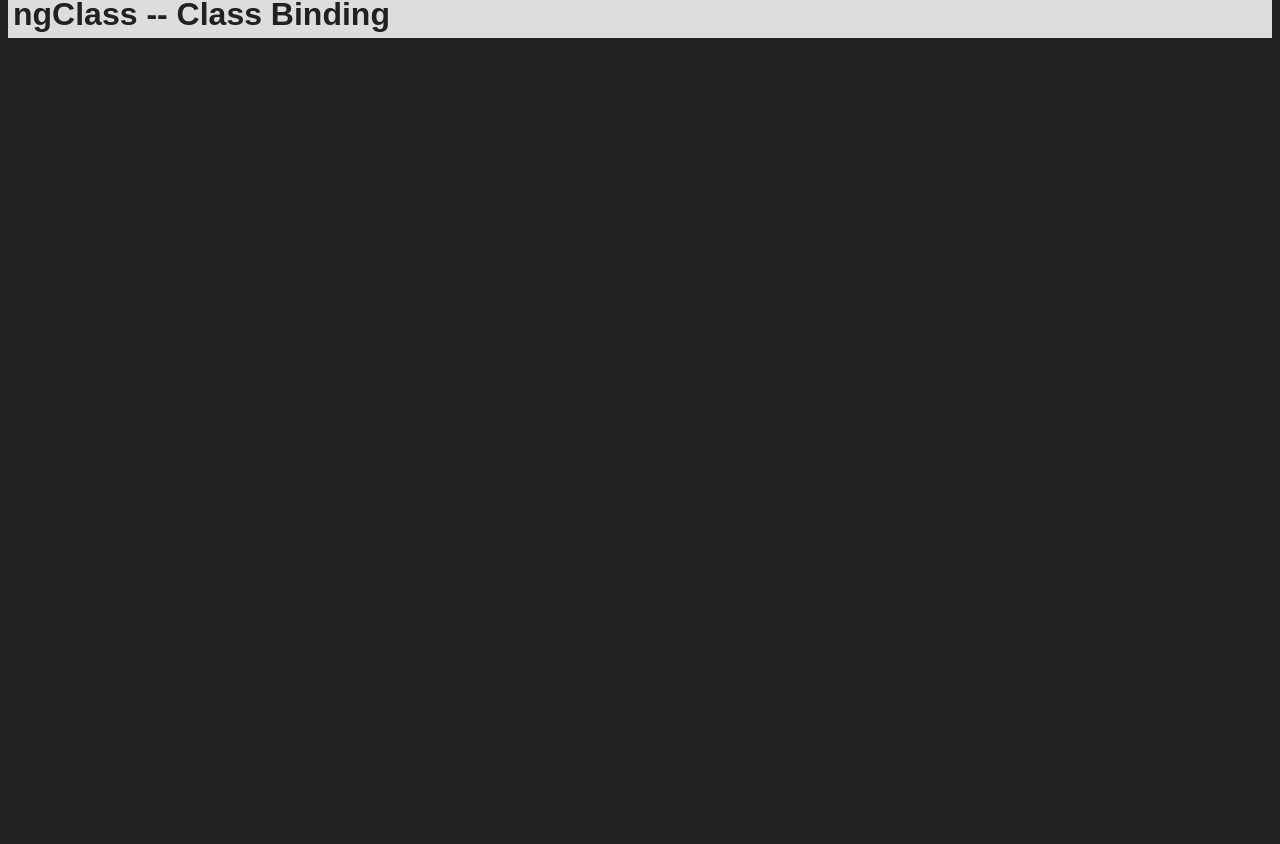
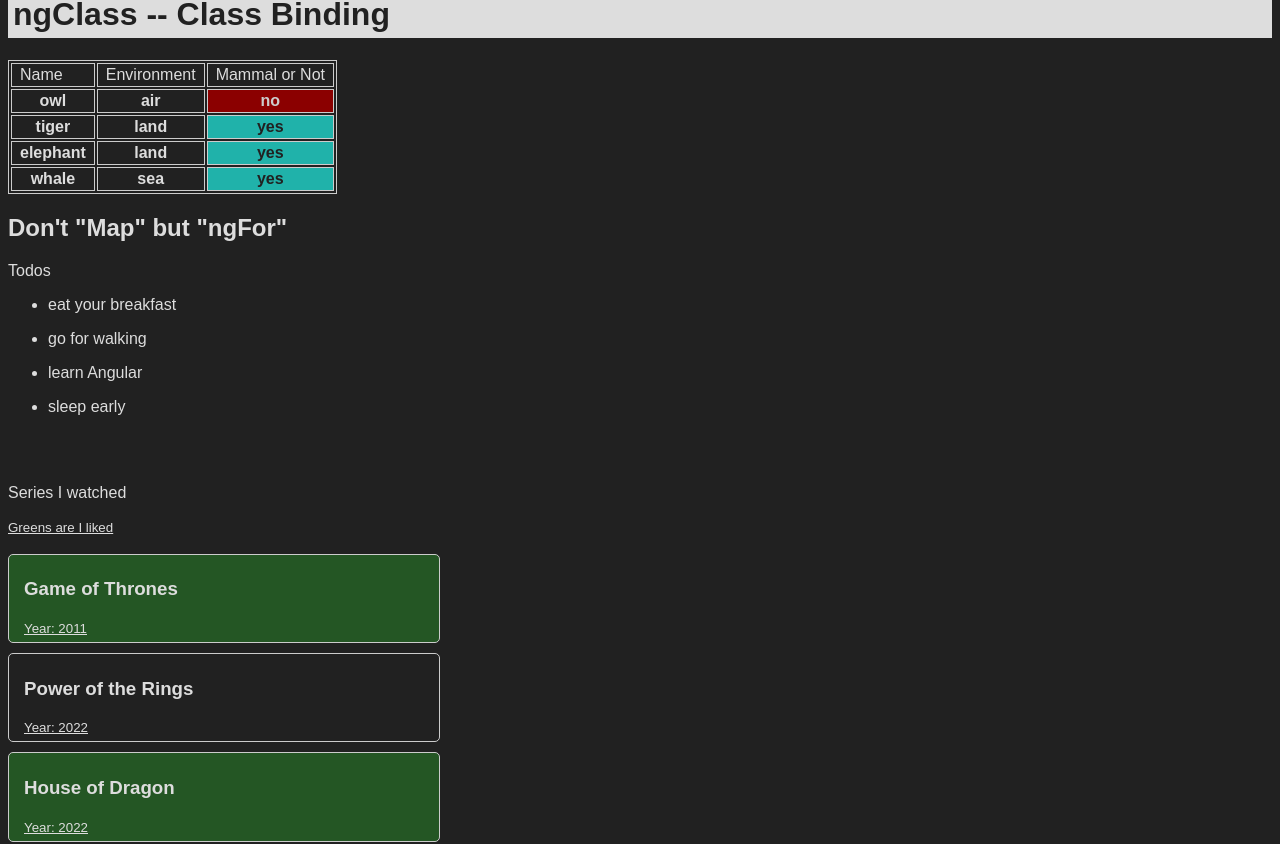
Before and after one commit to emrebican/angular-concepts, an Angular app: page / in a window 1280 px wide. Shown: the part 2669-3513 px from the top of the page. Before the commit the page ends 2729 px from the top, so only its background shows below. Built offline with nearby package versions, Linux system fonts and the light colour scheme.

Commit message:
class Binding concept is added

```diff
--- a/src/app/class-binding/class-binding.component.css
+++ b/src/app/class-binding/class-binding.component.css
@@ -0,0 +1,32 @@
+table,
+td,
+th {
+  border: 1px solid #ccc;
+}
+
+td,
+th {
+  padding: 2px 8px;
+}
+
+.mammal {
+  background-color: lightseagreen;
+  color: #212121;
+}
+
+.not {
+  background-color: darkred;
+  color: #ccc;
+}
+
+.like-indicator {
+  background-color: rgba(38, 129, 38, 0.553);
+}
+
+.container {
+  border: 1px solid #ccc;
+  border-radius: 5px;
+  padding: 5px 15px;
+  max-width: 400px;
+  margin-bottom: 10px;
+}
--- a/src/app/class-binding/class-binding.component.html
+++ b/src/app/class-binding/class-binding.component.html
@@ -1,2 +1,66 @@
 <!-- ngClass -- Class Binding -->
 <h1>ngClass -- Class Binding</h1>
+
+<table>
+    <thead>
+        <td>Name</td>
+        <td>Environment</td>
+        <td>Mammal or Not</td>
+    </thead>
+    <tbody>
+        <tr *ngFor="let animal of animals">
+            <th>{{animal.name}}</th>
+            <th>{{animal.environment}}</th>
+            <th [ngClass]="{'mammal': animal.isMammal, 'not': !animal.isMammal}">
+                <div *ngIf="animal.isMammal; then yesMammal else noMammal"></div>
+                <ng-template #yesMammal>yes</ng-template>
+                <ng-template #noMammal>no</ng-template>
+            </th>
+        </tr>
+    </tbody>
+</table>
+
+<h2>Don't "Map" but "ngFor"</h2>
+
+<p>Todos</p>
+<ul *ngFor="let todo of todos">
+    <li>{{todo}}</li>
+</ul>
+<br>
+<br>
+<p>Series I watched</p>
+<small>Greens are I liked</small>
+<br>
+<br>
+
+<div *ngFor="let item of series">
+    <div class="container" [ngClass]="{'like-indicator': item.like}">
+        <h3>{{item.title}}</h3>
+        <small>Year: {{item.year}}</small>
+    </div>
+</div>
+
+<br>
+<br>
+<br>
+<br>
+
+<h2>Not Working well todo list</h2>
+
+<input type="text" #itemRef>
+<button (click)="handleList(itemRef.value)">Add</button>
+
+<ul *ngFor="let listItem of lists, let idx = index">
+    <li (keydown)="idx">
+        <span>{{listItem.title}}</span>
+        <br>
+        <small>
+            <div *ngIf="listItem.isComplete; then completed else notCompleted"></div>
+            <ng-template #completed>Completed</ng-template>
+            <ng-template #notCompleted>Not Completed</ng-template>
+        </small>
+        <br>
+        <!-- <button (click)="handleComplete(idx)">Complete</button> -->
+        <!-- <button (click)="handleDelete(idx)">Delete</button> -->
+    </li>
+</ul>
--- a/src/app/class-binding/class-binding.component.ts
+++ b/src/app/class-binding/class-binding.component.ts
@@ -1,8 +1,101 @@
 import { Component } from '@angular/core';
+
+interface IAnimal {
+  name: string;
+  environment: string;
+  isMammal: boolean;
+}
+
+interface ISerie {
+  title: string;
+  year: number;
+  like: boolean;
+}
+
+interface IList {
+  title: string;
+  isComplete: boolean;
+}
 
 @Component({
   selector: 'app-class-binding',
   templateUrl: './class-binding.component.html',
   styleUrls: ['../app.component.css', './class-binding.component.css']
 })
-export class ClassBindingComponent {}
+export class ClassBindingComponent {
+  animals: IAnimal[] = [
+    {
+      name: 'owl',
+      environment: 'air',
+      isMammal: false
+    },
+    {
+      name: 'tiger',
+      environment: 'land',
+      isMammal: true
+    },
+    {
+      name: 'elephant',
+      environment: 'land',
+      isMammal: true
+    },
+    {
+      name: 'whale',
+      environment: 'sea',
+      isMammal: true
+    }
+  ];
+
+  todos: string[] = [
+    'eat your breakfast',
+    'go for walking',
+    'learn Angular',
+    'sleep early'
+  ];
+
+  series: ISerie[] = [
+    {
+      title: 'Game of Thrones',
+      year: 2011,
+      like: true
+    },
+    {
+      title: 'Power of the Rings',
+      year: 2022,
+      like: false
+    },
+    {
+      title: 'House of Dragon',
+      year: 2022,
+      like: true
+    },
+    {
+      title: 'The Expanse',
+      year: 2015,
+      like: true
+    }
+  ];
+
+  lists: IList[] = [];
+
+  handleList(value: string) {
+    let item: IList = { title: value, isComplete: false };
+    this.lists.push(item);
+  }
+
+  handleComplete(idx: number) {
+    let newList = this.lists.map((item: any, index: number) => {
+      if (index === idx) {
+        console.log('log', index);
+        return { ...item, isComplete: true };
+      }
+    });
+    this.lists = newList;
+    console.log(this.lists);
+  }
+
+  /* handleDelete(idx: number) {
+    this.lists.filter((item, index) => index !== idx);
+    console.log(this.lists);
+  } */
+}
```
